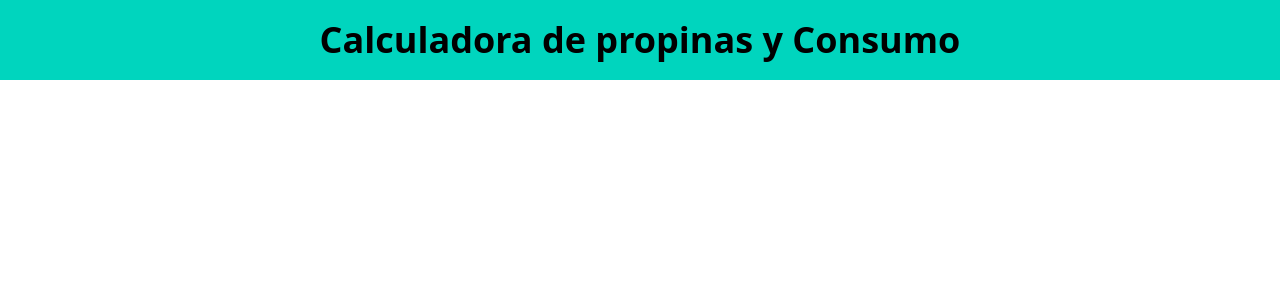
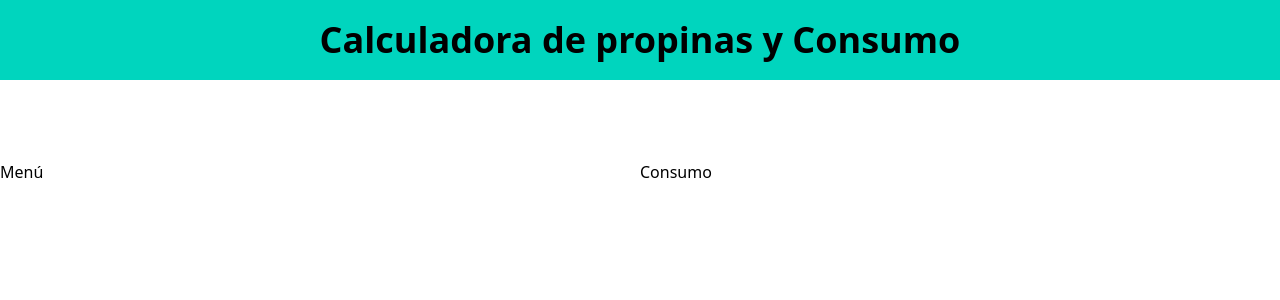
Before and after one commit to lxstik/proyecto-calculadora-de-propinas, a React (Vite) app: page / in a window 1280 px wide. Shown: the top 300 px of the page. Built offline with nearby package versions, Linux system fonts and the light colour scheme.

Commit message:
contenedores principales

```diff
--- a/src/App.tsx
+++ b/src/App.tsx
@@ -10,6 +10,16 @@ console.log(menuItems)
       <header className="bg-teal-400 py-5">
         <h1 className="text-center text-4xl font-black">Calculadora de propinas y Consumo</h1>
       </header>
+
+      <main className="max-w-7xl mx-auto py-20 grid md:grid-cols-2">
+        <div>
+          <h2>Menú</h2>
+        </div>
+
+        <div>
+          <h2>Consumo</h2>
+        </div>
+      </main>
     </>
   )
 }
```
